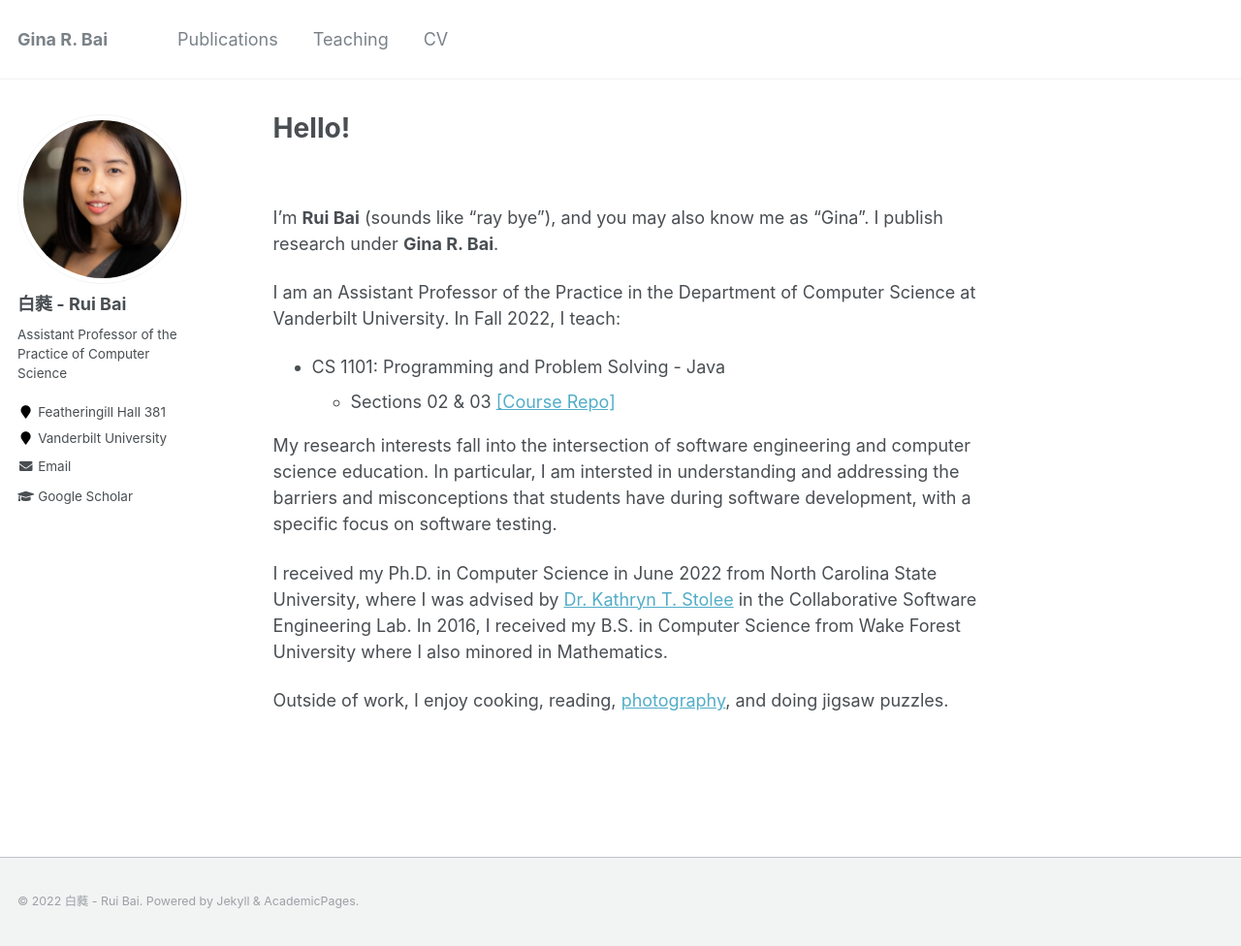
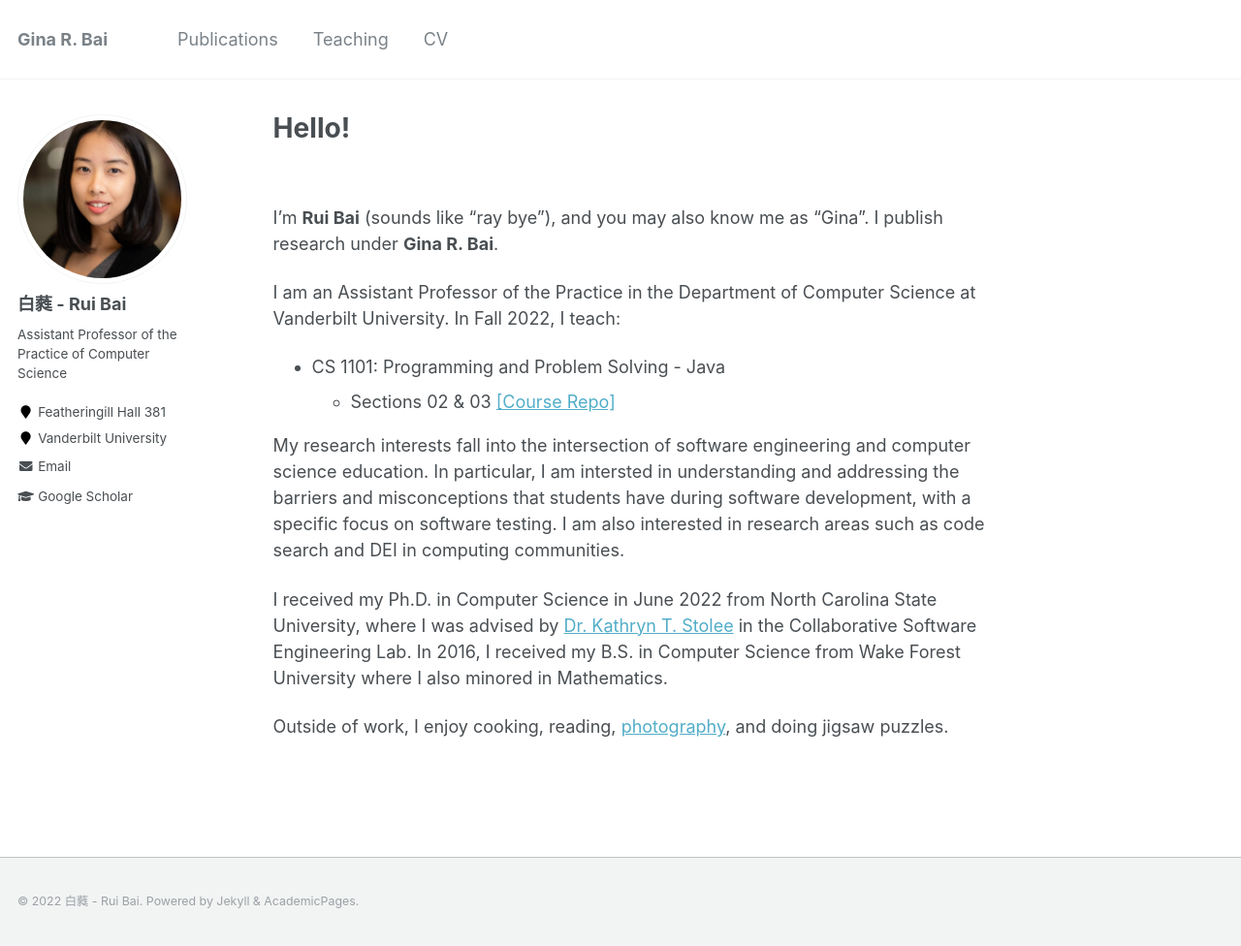
Before and after one commit to ginaBai/ginabai.github.io, a Jekyll site: the page built from _pages/about.md, in a window 1280 px wide and 976 px high. Shown: the whole window at 97% size. Built offline with Jekyll 4.4.1, drawn with Linux system fonts in a browser that asks for light colours.

Commit message:
Update about.md

```diff
--- a/_pages/about.md
+++ b/_pages/about.md
@@ -17,7 +17,7 @@ I am an Assistant Professor of the Practice in the Department of Computer Scienc
   - Sections 02 & 03 [[Course Repo]](https://github.com/ginaBai/CS1101-Fall22/blob/main/README.md)
 
 
-My research interests fall into the intersection of software engineering and computer science education. In particular, I am intersted in understanding and addressing the barriers and misconceptions that students have during software development, with a specific focus on software testing.
+My research interests fall into the intersection of software engineering and computer science education. In particular, I am intersted in understanding and addressing the barriers and misconceptions that students have during software development, with a specific focus on software testing. I am also interested in research areas such as code search and DEI in computing communities.
 
 I received my Ph.D. in Computer Science in June 2022 from North Carolina State University, where I was advised by <a href="https://kstolee.github.io" target="_blank">Dr. Kathryn T. Stolee</a> in the Collaborative Software Engineering Lab. In 2016, I received my B.S. in Computer Science from Wake Forest University where I also minored in Mathematics.
 
```
